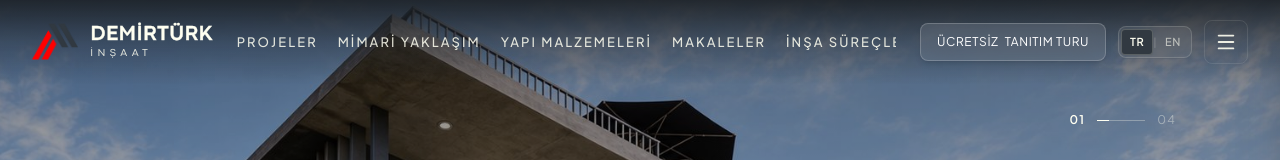
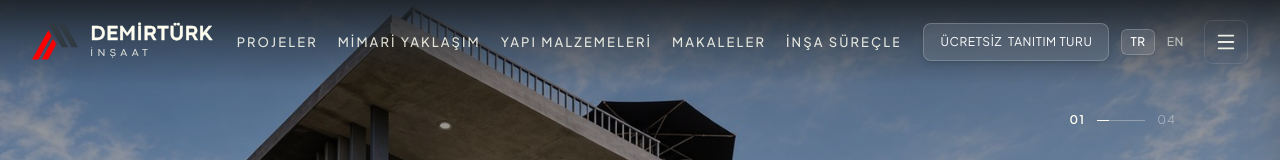
Before and after one commit to berkantcaliskan/dtweb, a React (Vite) app: page / in a window 1280 px wide. Shown: the top 160 px of the page. Built offline with nearby package versions, Linux system fonts and the light colour scheme; the HTML template or start-up script is replaced by a standard one; a web font is replaced by a local one.

Commit message:
feat: simplify language switcher - remove outer container and middle separator, apply glass blur only to selected language

```diff
--- a/src/components/WebsiteNavbar.tsx
+++ b/src/components/WebsiteNavbar.tsx
@@ -332,27 +332,26 @@ export const WebsiteNavbar: React.FC<WebsiteNavbarProps> = ({ onOpenTour, onOpen
             </button>
 
             {/* Language Selector (TR / EN) - Placed to the right of Free Tour CTA */}
-            <div className="flex items-center p-0.5 rounded-lg border border-[#fffff1]/15 bg-white/5 backdrop-blur-md text-[11px] font-medium tracking-wider flex-shrink-0">
+            <div className="flex items-center gap-1 text-[11px] sm:text-xs font-medium tracking-wider flex-shrink-0">
               <button
                 type="button"
                 onClick={() => handleLanguageChange('TR')}
-                className={`px-2 py-1 rounded transition-all cursor-pointer ${
+                className={`px-2 py-1 rounded-md transition-all cursor-pointer ${
                   currentLang === 'TR'
-                    ? 'bg-[#313941] text-[#fffff1] font-semibold shadow-sm border border-[#fffff1]/20'
-                    : 'text-[#fffff1]/60 hover:text-[#fffff1]'
+                    ? 'glass-blur-box text-[#fffff1] font-medium shadow-sm'
+                    : 'text-[#fffff1]/60 hover:text-[#fffff1] hover:bg-white/5'
                 }`}
                 aria-label="Türkçe"
               >
                 TR
               </button>
-              <span className="text-[#fffff1]/20 text-[10px] select-none">|</span>
               <button
                 type="button"
                 onClick={() => handleLanguageChange('EN')}
-                className={`px-2 py-1 rounded transition-all cursor-pointer ${
+                className={`px-2 py-1 rounded-md transition-all cursor-pointer ${
                   currentLang === 'EN'
-                    ? 'bg-[#313941] text-[#fffff1] font-semibold shadow-sm border border-[#fffff1]/20'
-                    : 'text-[#fffff1]/60 hover:text-[#fffff1]'
+                    ? 'glass-blur-box text-[#fffff1] font-medium shadow-sm'
+                    : 'text-[#fffff1]/60 hover:text-[#fffff1] hover:bg-white/5'
                 }`}
                 aria-label="English"
               >
@@ -397,26 +396,25 @@ export const WebsiteNavbar: React.FC<WebsiteNavbarProps> = ({ onOpenTour, onOpen
 
           <div className="flex items-center space-x-2 sm:space-x-3">
             {/* Drawer Language Switcher */}
-            <div className="flex items-center p-0.5 rounded-lg border border-[#fffff1]/15 bg-white/5 text-[11px] font-medium tracking-wider">
+            <div className="flex items-center gap-1 text-[11px] font-medium tracking-wider">
               <button
                 type="button"
                 onClick={() => handleLanguageChange('TR')}
-                className={`px-2 py-1 rounded transition-all cursor-pointer ${
+                className={`px-2 py-1 rounded-md transition-all cursor-pointer ${
                   currentLang === 'TR'
-                    ? 'bg-[#313941] text-[#fffff1] font-semibold border border-[#fffff1]/20 shadow-sm'
-                    : 'text-[#fffff1]/60 hover:text-[#fffff1]'
+                    ? 'glass-blur-box text-[#fffff1] font-medium shadow-sm'
+                    : 'text-[#fffff1]/60 hover:text-[#fffff1] hover:bg-white/5'
                 }`}
               >
                 TR
               </button>
-              <span className="text-[#fffff1]/20 text-[10px] select-none">|</span>
               <button
                 type="button"
                 onClick={() => handleLanguageChange('EN')}
-                className={`px-2 py-1 rounded transition-all cursor-pointer ${
+                className={`px-2 py-1 rounded-md transition-all cursor-pointer ${
                   currentLang === 'EN'
-                    ? 'bg-[#313941] text-[#fffff1] font-semibold border border-[#fffff1]/20 shadow-sm'
-                    : 'text-[#fffff1]/60 hover:text-[#fffff1]'
+                    ? 'glass-blur-box text-[#fffff1] font-medium shadow-sm'
+                    : 'text-[#fffff1]/60 hover:text-[#fffff1] hover:bg-white/5'
                 }`}
               >
                 EN
```
